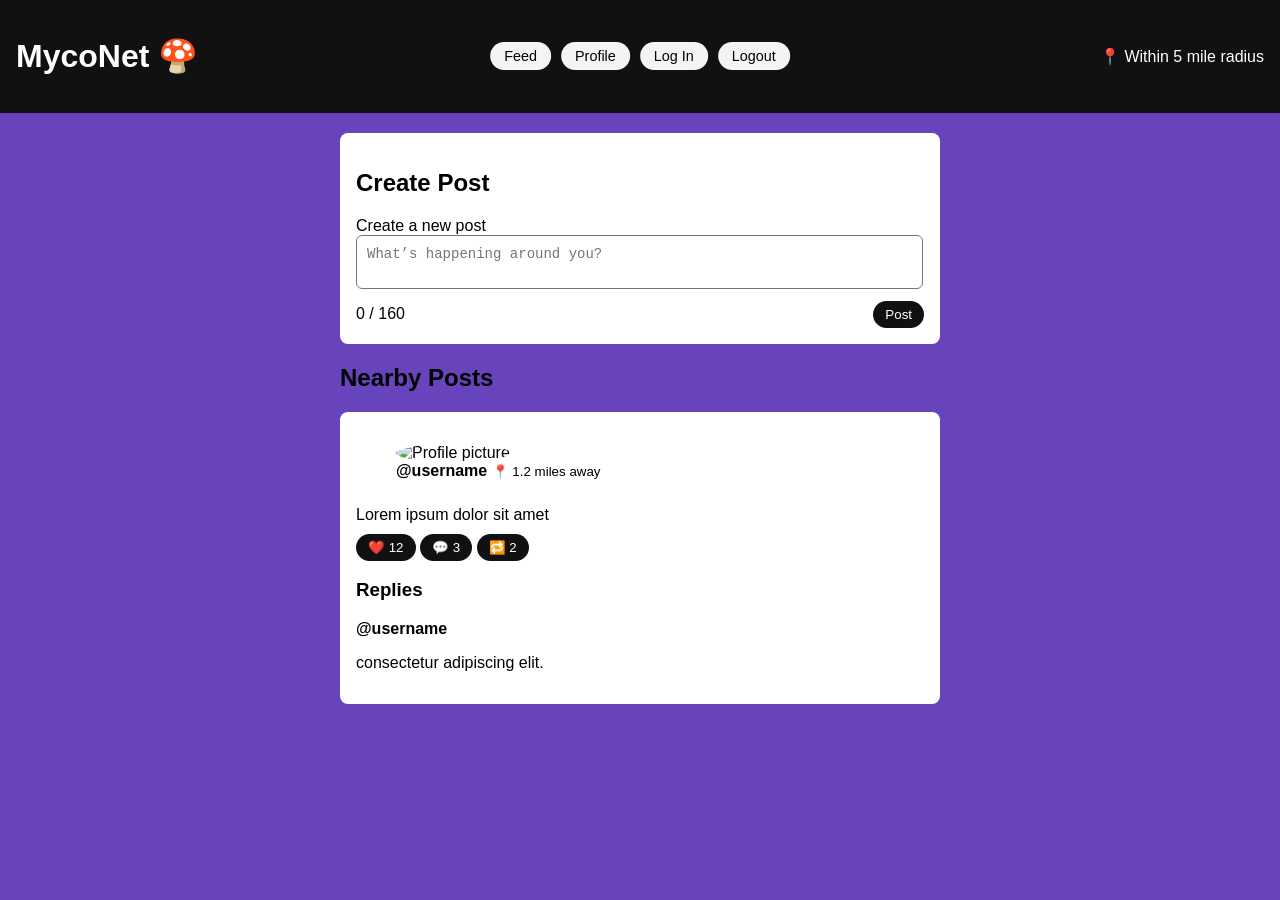
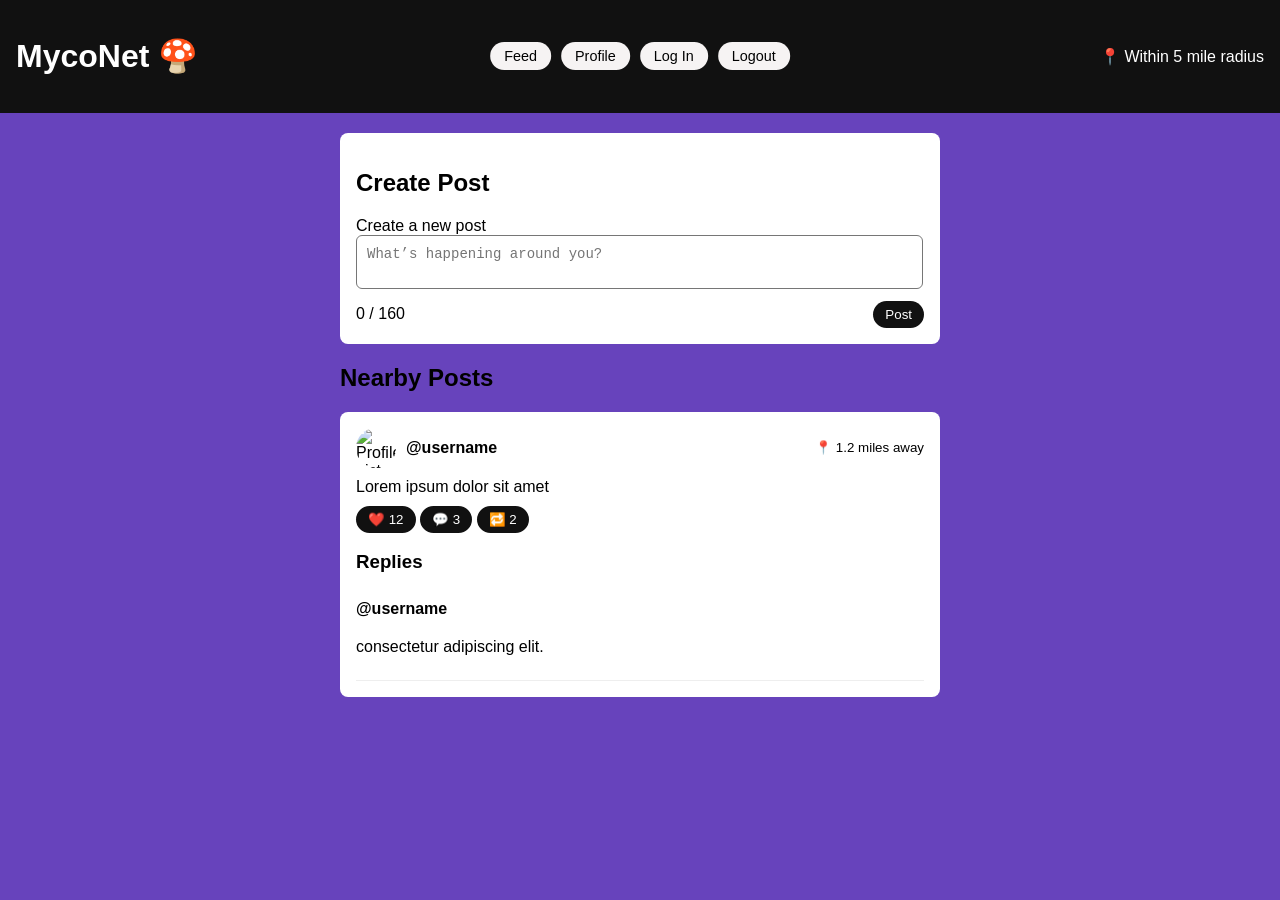

sprint 5 soft complete

--- a/base.css
+++ b/base.css
@@ -68,9 +68,26 @@ button {
 
 .post-header {
     display: flex;
+    justify-content: space-between;
     align-items: center;
     gap: 10px;
     margin-bottom: 8px;
+    width: 100%
+}
+
+.post-header figure {
+    display: flex;
+    align-items: center;
+    gap: 10px;
+    width: 100%;
+    margin: 0;
+}
+
+.post-header figcaption {
+    display: flex;
+    justify-content: space-between;
+    align-items: center;
+    width: 100%;
 }
 
 .post-username {
@@ -80,6 +97,29 @@ button {
 .post-text {
     margin: 10px 0;
     font-size: 1rem;
+}
+
+.reply {
+    display: flex;
+    flex-direction: column;
+    gap: 4px;
+    border-bottom: 1px solid #eee;
+    padding: 8px 0;
+}
+
+.reply header {
+    display: flex;
+    justify-content: space-between;
+    align-items: center;
+    width: 100%;
+}
+
+.reblog-info {
+    display: flex;
+    justify-content: left;
+    align-items: center;
+    width: 100%;
+    gap: 5px;
 }
 
 /*for login & register pages*/
